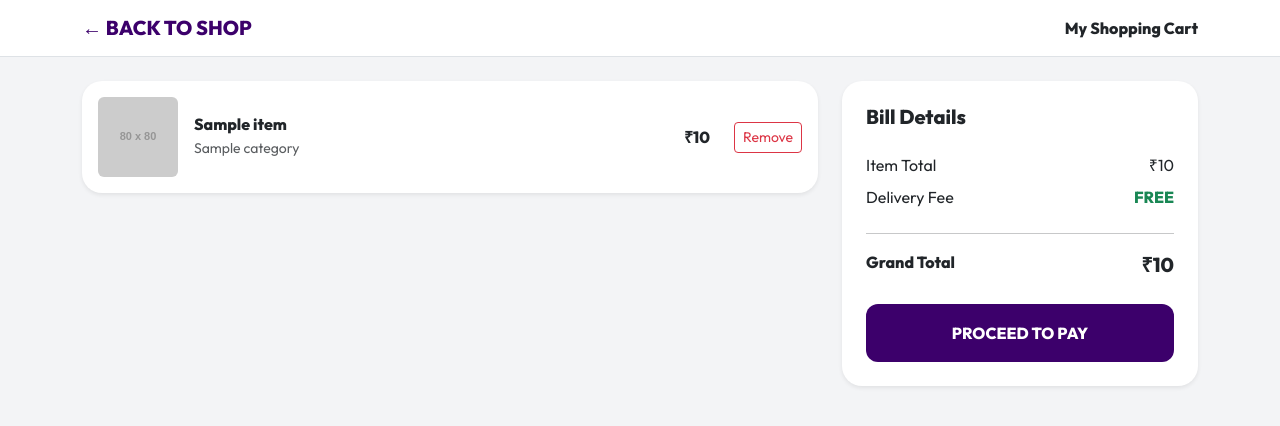
After one commit to ShubhamProgr/e-commerce-web-, a Flask app: template web/templates/cart.html in a window 1280 px wide. The commit adds this page. Shown: the top 426 px of the page. Run offline with Flask 3, Linux system fonts and the light colour scheme; the template is opened without the code that fills it: most values are stand-ins (such as "Sample title", 1, 10 or a date in 2020); grey boxes labelled with a size stand in for pictures from a placeholder-image service; some libraries are stand-ins or nearby versions.

Commit message:
Cart logic implemented

```diff
--- /dev/null
+++ b/web/templates/cart.html
@@ -0,0 +1,72 @@
+<!DOCTYPE html>
+<html lang="en">
+<head>
+    <meta charset="UTF-8">
+    <title>Your Cart | QuickStore</title>
+    <link href="https://fonts.googleapis.com/css2?family=Outfit:wght@400;600;800&display=swap" rel="stylesheet">
+    <link href="https://cdn.jsdelivr.net/npm/bootstrap@5.3.0/dist/css/bootstrap.min.css" rel="stylesheet">
+    <style>
+        :root { --brand-purple: #3c006b; --brand-green: #1c8932; }
+        body { font-family: 'Outfit', sans-serif; background-color: #f3f4f6; }
+        .cart-card { border-radius: 20px; border: none; }
+        .btn-checkout { background: var(--brand-purple); color: white; font-weight: 700; border-radius: 12px; }
+    </style>
+</head>
+<body>
+    <nav class="navbar navbar-light bg-white border-bottom mb-4">
+        <div class="container">
+            <a class="navbar-brand fw-bold" style="color: var(--brand-purple);" href="/">← BACK TO SHOP</a>
+            <span class="fw-bold">My Shopping Cart</span>
+        </div>
+    </nav>
+
+    <div class="container">
+        <div class="row">
+            <div class="col-lg-8">
+                {% if items %}
+                    {% for item in items %}
+                    <div class="card cart-card shadow-sm mb-3">
+                        <div class="card-body d-flex align-items-center">
+                            <img src="https://placehold.co/80x80?text=Product" class="rounded me-3" alt="item">
+                            <div class="flex-grow-1">
+                                <h6 class="mb-0 fw-bold">{{ item.item }}</h6>
+                                <small class="text-muted">{{ item.category }}</small>
+                            </div>
+                            <div class="text-end me-4">
+                                <span class="fw-bold">₹{{ item.price }}</span>
+                            </div>
+                            <a href="/remove_from_cart/{{ item._id }}" class="btn btn-sm btn-outline-danger">Remove</a>
+                        </div>
+                    </div>
+                    {% endfor %}
+                {% else %}
+                    <div class="text-center py-5">
+                        <h4 class="text-muted">Your cart is empty!</h4>
+                        <a href="/" class="btn btn-success mt-3">Start Shopping</a>
+                    </div>
+                {% endif %}
+            </div>
+
+            <div class="col-lg-4">
+                <div class="card cart-card shadow-sm p-4">
+                    <h5 class="fw-bold mb-4">Bill Details</h5>
+                    <div class="d-flex justify-content-between mb-2">
+                        <span>Item Total</span>
+                        <span>₹{{ total }}</span>
+                    </div>
+                    <div class="d-flex justify-content-between mb-2">
+                        <span>Delivery Fee</span>
+                        <span class="text-success fw-bold">FREE</span>
+                    </div>
+                    <hr>
+                    <div class="d-flex justify-content-between mb-4">
+                        <span class="fw-bold">Grand Total</span>
+                        <span class="fw-bold fs-5">₹{{ total }}</span>
+                    </div>
+                    <button class="btn btn-checkout w-100 py-3">PROCEED TO PAY</button>
+                </div>
+            </div>
+        </div>
+    </div>
+</body>
+</html>
```
Also changed, not shown: web/templates/index.html (+5 -6 lines).
